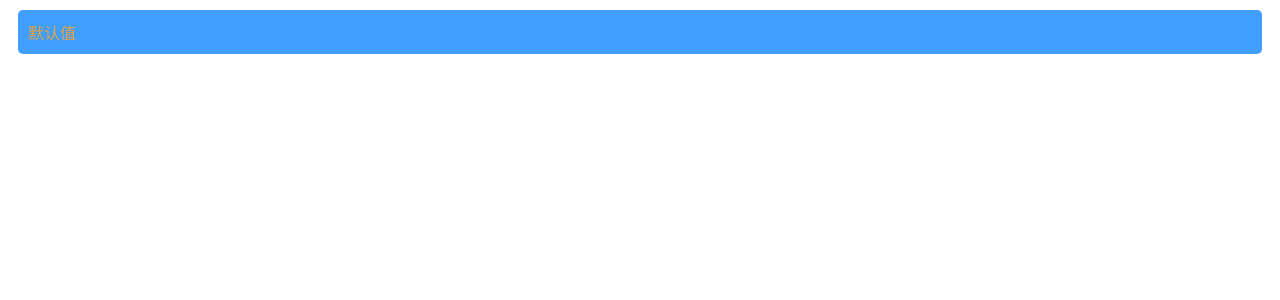
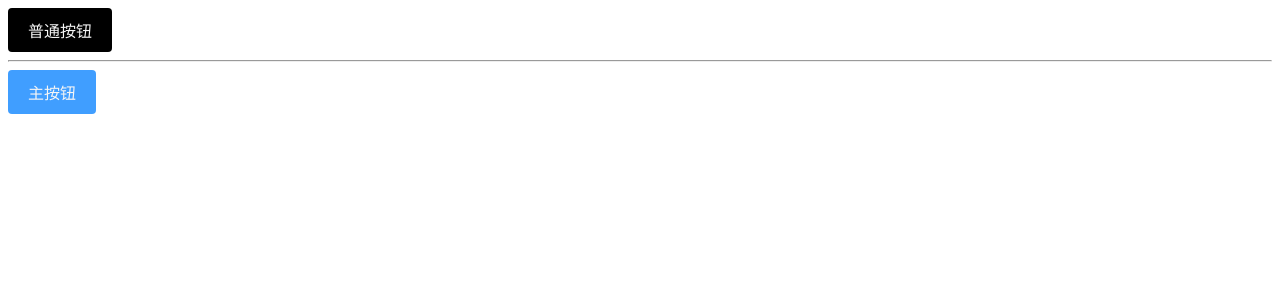
Before and after one commit to coder-klaus/react-tutorial, a React (Vite) app: page / in a window 1280 px wide. Shown: the top 300 px of the page. Built offline with nearby package versions, Linux system fonts and the light colour scheme.

Commit message:
fix: 完成样式的继承

```diff
--- a/src/App.jsx
+++ b/src/App.jsx
@@ -1,3 +1,5 @@
+// 👇 需要切换示例时，只需修改下方 import 的注释即可！
+
 // CSS Modules
 // import App from './components/001-css modules/001-基本使用'
 // import App from './components/001-css modules/002-标签选择器'
@@ -8,6 +10,7 @@
 // import App from './components/002-css in js/002-样式组件嵌套'
 // import App from './components/002-css in js/003-样式动态化'
 // import App from './components/002-css in js/004-默认值'
-import App from './components/002-css in js/005-设置主题'
+// import App from './components/002-css in js/005-设置主题'
+import App from './components/002-css in js/006-组件样式继承'
 
 export default App
--- /dev/null
+++ b/src/components/002-css in js/006-组件样式继承/index.jsx
@@ -0,0 +1,17 @@
+import { memo } from 'react'
+import { PrimaryButtonWrapper, ButtonWrapper } from './style'
+
+const App = memo(() => {
+  return (
+   <>
+    {/* 可以看到 继承的样式组件 是先设置了父类的样式，然后再设置自己的样式，从而实现样式覆盖 */}
+    {/* <button class="sc-bRKDuR irIZrm"> 普通按钮 </button> */}
+    <ButtonWrapper> 普通按钮 </ButtonWrapper>
+    <hr />
+    {/* <button class="sc-bRKDuR sc-hvigdm irIZrm fgerNX"> 主按钮 </button> */}
+    <PrimaryButtonWrapper> 主按钮 </PrimaryButtonWrapper>
+   </>
+  )
+})
+
+export default App
--- /dev/null
+++ b/src/components/002-css in js/006-组件样式继承/style.js
@@ -0,0 +1,27 @@
+import styled from 'styled-components'
+
+const ButtonWrapper = styled.button`
+  background-color: #000;
+  color: #f5f5f5;
+  appearance: none;
+  border: none;
+  outline: none;
+  cursor: pointer;
+  font-size: 16px;
+  font-weight: 500;
+  padding: 10px 20px;
+  border-radius: 4px;
+  cursor: pointer;
+`
+
+// 通过 styled方法 可以继承 另一个样式组件的样式，并添加新的样式
+const PrimaryButtonWrapper = styled(ButtonWrapper)`
+  background: #409eff;
+
+
+  &:hover {
+    background: #66b1ff;
+  }
+`
+
+export { ButtonWrapper, PrimaryButtonWrapper }
```
Also changed, not shown: src/components/002-css in js/006-组件样式继承/README.md (added).
